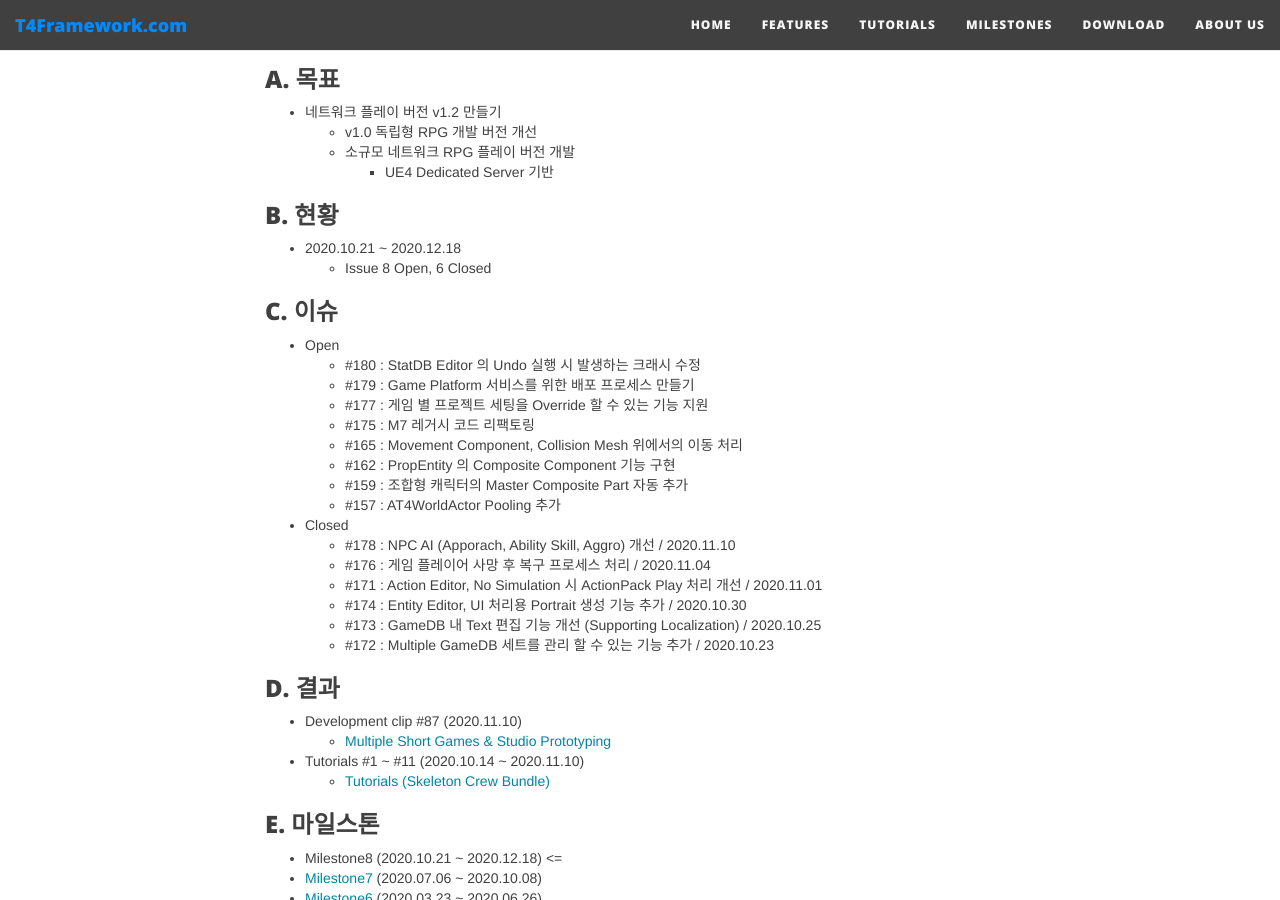
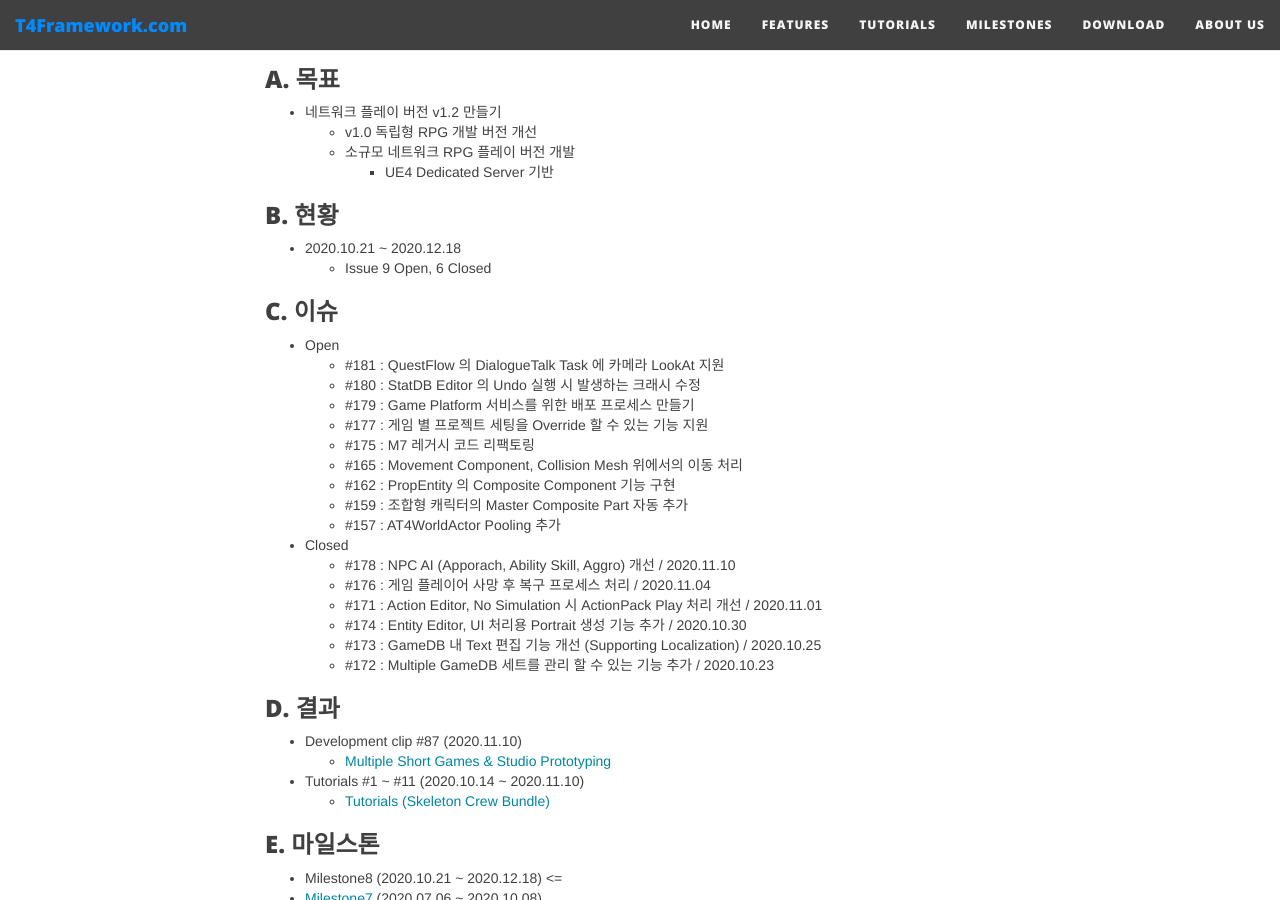
Before and after one commit to T4Framework/T4Framework_WebSite, a Jekyll site: the page built from docs/T4Framework_Milestone8_Achieved.md, in a window 1280 px wide and 900 px high, scrolled down 317 px. Built offline with Jekyll 4.4.1, drawn with Linux system fonts in a browser that asks for light colours; nearby versions of some CDN libraries.

Commit message:
마일스톤 8 업데이트

```diff
--- a/docs/T4Framework_Milestone8_Achieved.md
+++ b/docs/T4Framework_Milestone8_Achieved.md
@@ -15,11 +15,12 @@ subtitle: Milestone 8 (2020.10.21 ~ 2020.12.18)
 ### B. 현황
 
 - 2020.10.21 ~ 2020.12.18
-  - Issue 8 Open, 6 Closed
+  - Issue 9 Open, 6 Closed
 
 ### C. 이슈
 
 - Open
+  - #181 : QuestFlow 의 DialogueTalk Task 에 카메라 LookAt 지원
   - #180 : StatDB Editor 의 Undo 실행 시 발생하는 크래시 수정
   - #179 : Game Platform 서비스를 위한 배포 프로세스 만들기
   - #177 : 게임 별 프로젝트 세팅을 Override 할 수 있는 기능 지원
```
